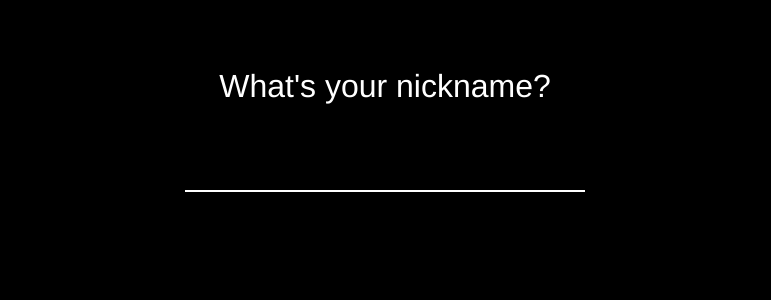
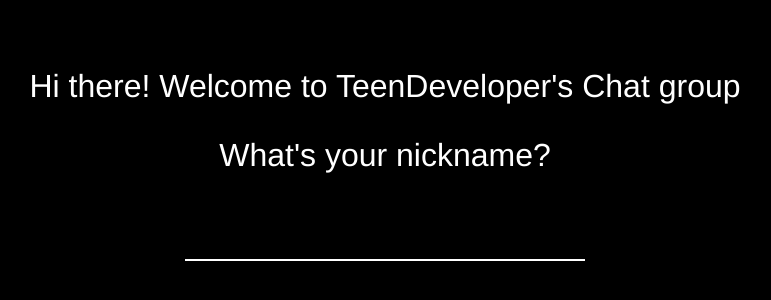
Before and after one commit to raketwissenschaftler/TeenChat, a website: page static/index.html in a window 1280 px wide. Shown: the part 264-564 px from the top of the page, without its empty margins (255-1026 px from the left). Drawn offline with nearby package versions, Linux system fonts and the light colour scheme; no server answers.

Commit message:
Update index.html

```diff
--- a/static/index.html
+++ b/static/index.html
@@ -2,7 +2,7 @@
 <html lang="en">
 <head>
   <meta charset="UTF-8">
-  <title>Socket.IO Chat Example</title>
+  <title>TeenDeveloper Chat</title>
   <link rel="stylesheet" href="style.css">
 </head>
 <body>
@@ -15,7 +15,8 @@
     </li>
     <li class="login page">
       <div class="form">
-        <h3 class="title">What's your nickname?</h3>
+  <h3 class="title">Hi there! Welcome to TeenDeveloper's Chat group</h3>
+  <h3 class="title">What's your nickname?</h3>
         <input class="usernameInput" type="text" maxlength="14" />
       </div>
     </li>
```
